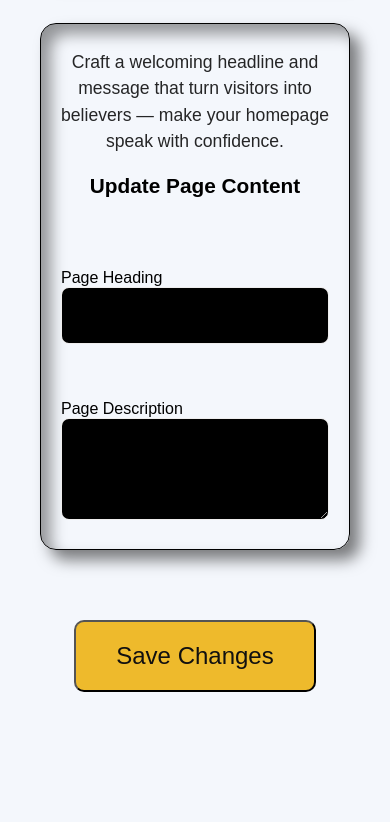
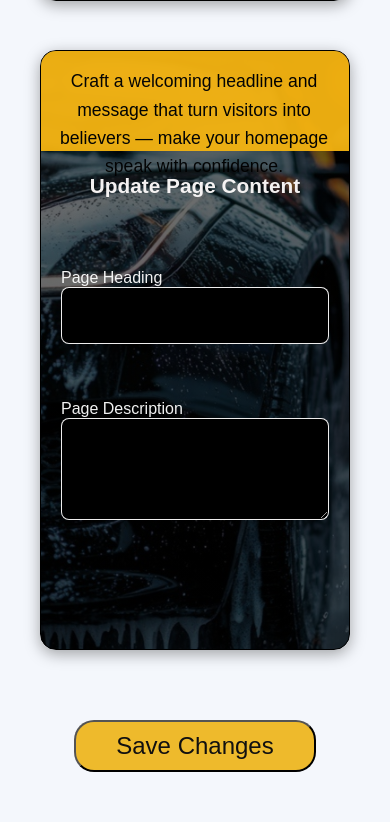
Before and after one commit to krishnapriyasnair9/Admin_Dashboard, a Django app: page /home/ in a window 390 px wide. Shown: the part 1228-2050 px from the top of the page. Before the commit the page ends 1920 px from the top, so only its background shows below. Run offline with Django 5.2, Linux system fonts and the light colour scheme; a user stored in the database is signed in; data comes from the database, SQL or seed files in the repository; both versions use the stored data as it was after the commit.

Commit message:
Update dashboard layout: responsive hero section + sidebar fixes

```diff
--- a/adminpanel/managerpanel/static/css/dashboard.css
+++ b/adminpanel/managerpanel/static/css/dashboard.css
@@ -71,8 +71,8 @@ body {
   max-width: 800px;
 }
 .hero-content h1 {
-  font-size: 2.6rem;
-  font-weight: 900px;
+  font-size: 3.6rem;
+  font-weight:bolder;
   margin-bottom: 8px;
   opacity: 0;
   transform: translateX(-50px);
@@ -90,7 +90,7 @@ body {
     transform: translateX(0);
   }
 }
-.bounce-letters span {
+/* .bounce-letters span {
   display: inline-block;
   animation: bounceOnce 0.9s ease-out forwards, bounceLoop 1.6s ease-in-out infinite 1.1s;
   opacity: 1;
@@ -119,7 +119,7 @@ body {
   100% {
     transform: translateY(0);
   }
-}
+} */
 
 /* ==============================
    SMALL VIDEO GALLERY SECTION
--- a/adminpanel/managerpanel/static/css/pages.css
+++ b/adminpanel/managerpanel/static/css/pages.css
@@ -42,6 +42,7 @@
   margin-right: auto; /* Center the wrapper */
     opacity: 0;
   animation: pageFadeIn 1s ease forwards;
+
 }
 
 @keyframes pageFadeIn {
@@ -172,7 +173,6 @@
   margin: 0 auto;
   padding: 30px 20px;
   border-radius: var(--card-radius);
-
   position: relative;
   overflow: hidden;
   display: flex;
@@ -181,20 +181,19 @@
   align-items: center;
   min-height: 524px;
   height: auto;
-   transform: translateX(-80px);
   transition: var(--transition);
-  animation: slideInLeft 1.5s ease forwards;
+  animation: slideInTop 1.5s ease forwards;
+}
 
-
-}
-@keyframes slideInLeft {
+/* Animation from TOP */
+@keyframes slideInTop {
   0% {
     opacity: 0;
-    transform: translateX(-100px);
+    transform: translateY(-100px); /* start from top */
   }
   100% {
     opacity: 1;
-    transform: translateX(0);
+    transform: translateY(0);
   }
 }
 
@@ -202,6 +201,7 @@
   opacity: 1;
   transform: translateY(0);
 }
+
 /* Zoom effect on hover */
 .banner-section:hover {
   transform: scale(1.02);
@@ -215,13 +215,14 @@
   gap: 20px;
   width: 100%;
   max-width: 800px;
+
 }
 
 /* Banner heading */
 .banner-label {
   font-size: 2rem;
   font-weight: 700;
-  color: black;
+  color: rgb(250, 248, 248);
   text-align: center;
   line-height: 1.2;
   margin: 0;
@@ -243,13 +244,14 @@
   gap: 95px;
   flex-wrap: wrap;
   width: 100%;
+  height:50px;
 }
 
 /* Individual button styling */
 .type-btn {
   padding: 10px 24px;
-  border-radius: 8px;
-  border: 2px solid rgba(7, 7, 7, 0.966);
+  border-radius: 15px;
+
   background: #eeba2c;
   color: #070707;
   font-size: 1rem;
@@ -438,26 +440,26 @@
   padding: 30px 20px;
   position: relative;
   border: 2px solid rgba(240, 238, 231, 0.938);
-
   border-radius: var(--card-radius);
-
   height: 100%;
   min-width: 220px;
-   margin: 0 auto;
-    min-height: 524px;
-     opacity: 0;
-  transform: translateX(80px);
+  margin: 0 auto;
+  min-height: 524px;
+  opacity: 0;
+  transform: translateY(-80px); /* slide from top */
   transition: var(--transition);
-  animation: slideInRight 1.5s ease forwards;
+  animation: slideInTopEditor 1.5s ease forwards;
 }
-@keyframes slideInRight {
+
+/* Animation from TOP */
+@keyframes slideInTopEditor {
   0% {
     opacity: 0;
-    transform: translateX(100px);
+    transform: translateY(-100px); /* start from above */
   }
   100% {
     opacity: 1;
-    transform: translateX(0);
+    transform: translateY(0);
   }
 }
 
@@ -465,6 +467,7 @@
   opacity: 1;
   transform: translateY(0);
 }
+
 /* Zoom effect on hover */
 .content-editor:hover {
   transform: scale(1.02);
@@ -483,7 +486,7 @@
 .editor-card h3 {
   text-align: center;
   font-size: 2rem;
-  color: black;
+  color: rgba(252, 249, 249, 0.966);
   margin-bottom: 15px;
   opacity: 0;
   transform: translateX(50px);
@@ -525,44 +528,67 @@
   margin: 0 auto;
   position: relative;
   padding: 20px;
+
 }
 
-/* Section paragraphs above cards */
+/* ✅ Fix: align intro flush with card edges */
 .form-cards .section-intro {
-  width: 100%;
+  position: relative;
+  left: 0;
+  right: 0;
+  width: calc(103% + 40px); /* extend to cover padding space */
+  margin: -25px -20px 23px -25px; /* pull outside parent padding */
   text-align: center;
-  margin-bottom: 20px;
   font-size: 1.1rem;
   color: black;
-  opacity: 0.85;
-  line-height: 1.5;
+  opacity: 0.95;
+  line-height: 1.6;
+  background: rgb(245, 180, 16);
+  padding: 16px 20px;
+  border-radius: 0; /* remove rounding that might show side background */
+  box-shadow: 0 4px 10px rgba(0, 0, 0, 0.1);
+  height: 100px;
 }
+
+
+
 .form-group{
-  color: black;
+  color: rgba(250, 250, 250, 0.966);
 }
 /* =============================
    INDIVIDUAL CARD STYLES
 ============================= */
 .banner-section,
 .content-editor {
-  flex: 1 1 45%;
-border: 1px solid black;
-  animation: slideInRight 1.5s ease 1s forwards;
+  flex: 1 1 48%;
+  border: 1px solid black;
   border-radius: var(--card-radius);
- box-shadow:
-    inset 10px 10px 15px rgba(0, 0, 0, 0.4),
-    10px 10px 15px rgba(0, 0, 0, 0.5);
-  opacity: 0;
-  transform: translateY(40px);
-  transition: var(--transition);
-
+  box-shadow:
+  0 4px 15px rgba(0, 0, 0, 0.35),
+  0 0 10px rgba(255, 255, 255, 0.1);
   padding: 25px;
   position: relative;
-  transition: transform 0.3s ease, box-shadow 0.3s ease;
-  min-height: 524px;
-  height: 100%;
+  overflow: hidden;
+  min-height: 520px;
+  height: 600px;
+  display: flex;
+  flex-direction: column;
+  justify-content: flex-start;
+  transition: transform 0.3s ease, box-shadow 0.3s ease, opacity 0.6s ease;
+  opacity: 1;
+  transform: translateY(0);
 
+  /* ✅ Background image with fade (overlay via gradient) */
+  background:
+    linear-gradient(
+      rgba(0, 0, 0, 0.55),  /* top fade */
+      rgba(0, 0, 0, 0.65)   /* bottom fade */
+    ),
+    url("../images/image4.jpeg") center/cover no-repeat;
+
+  color: #fff; /* ✅ ensures text is readable */
 }
+
 
 /* ✅ Hover Zoom Effect */
 .banner-section:hover,
@@ -584,8 +610,8 @@ border: 1px solid black;
   background: var(--accent);
   color: #111010;
   font-size: 1.5rem;
-  padding: 20px 40px;
-  border-radius: 10px;
+  padding: 10px 40px;
+  border-radius: 20px;
   cursor: pointer;
   transition: all 0.3s ease;
   opacity: 0;                     /* start invisible */
@@ -632,6 +658,7 @@ border: 1px solid black;
   transform: translateY(0);
 }
 
+
 /* ========================
    CARD HOVER EFFECTS
 ======================== */
--- a/adminpanel/managerpanel/templates/home.html
+++ b/adminpanel/managerpanel/templates/home.html
@@ -43,9 +43,10 @@
          BANNER SECTION CARD
     ====================== -->
     <section class="banner-section">
-        <p class="section-intro">
+
+        <div class="intro"><p class="section-intro">
            Set the tone with a bold, visually striking banner that defines your brand’s personality from the very first glance.
-        </p>
+        </p></div>
 
         <div class="banner-content">
             <h2 class="banner-label">Choose Your Banner Type</h2>
```
Also changed, not shown: adminpanel/db.sqlite3.
